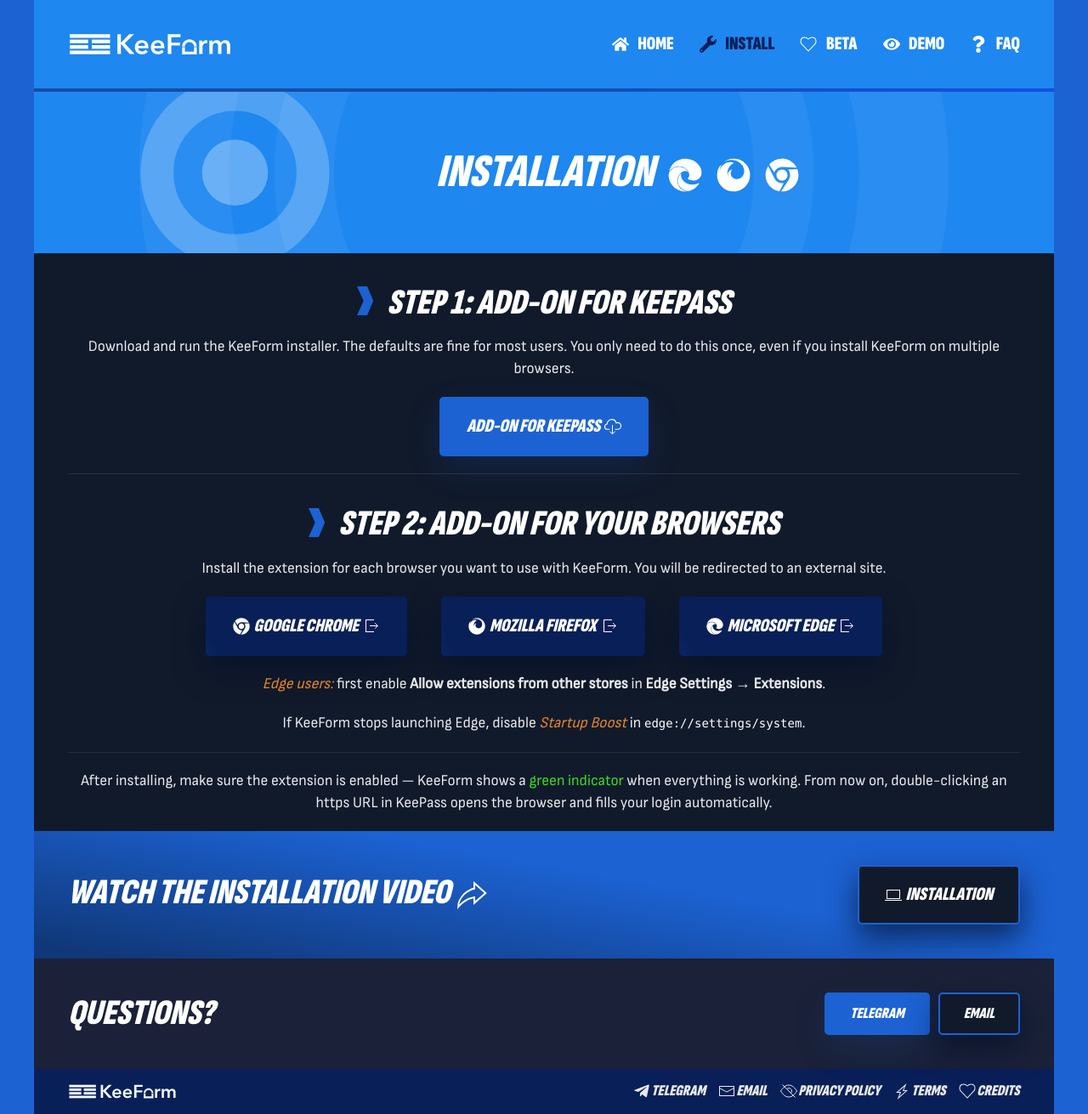
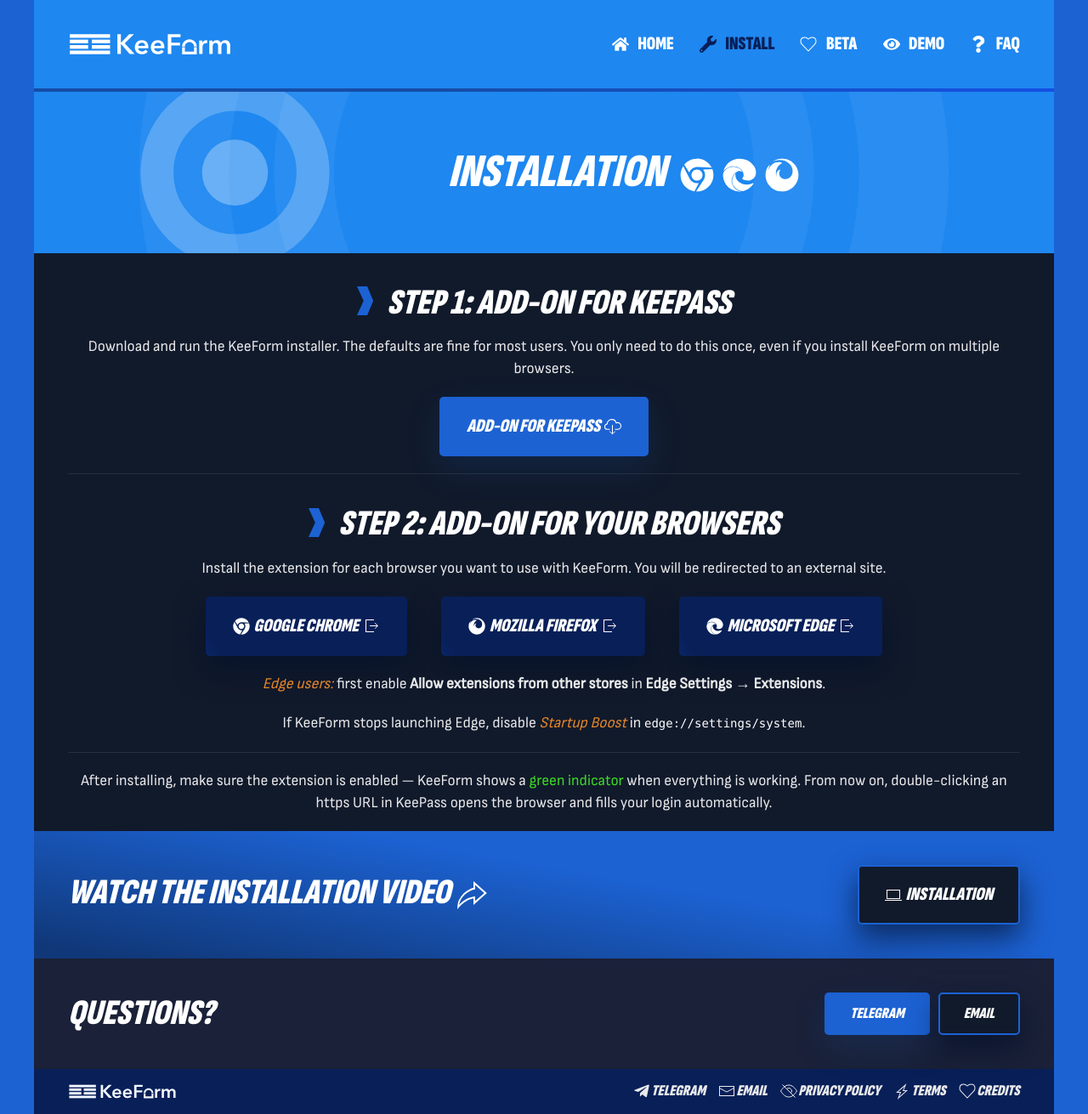
Before and after one commit to keeform/pages, a Jekyll site: the page built from keepass2/keeform-install.html, in a window 1280 px wide. Shown: the whole page at 85% size. Built offline with Jekyll 4.4.1, drawn with Linux system fonts in a browser that asks for light colours.

Commit message:
fix html syntax errors

```diff
--- a/keepass2/keeform-install.html
+++ b/keepass2/keeform-install.html
@@ -13,7 +13,7 @@
 
                   #page\#0 span {
                     vertical-align: center;
-                    space: nowrap;
+                    white-space: nowrap;
                   }
                 </style>
                 <div class="uk-section-default" uk-scrollspy="target: [uk-scrollspy-class]; cls: uk-animation-fade; delay: false;">
@@ -22,10 +22,7 @@
                       <div class="uk-grid-margin-large uk-grid tm-grid-expand uk-grid-column-small uk-grid-row-large uk-child-width-1-1">
                         <div class="uk-grid-item-match uk-flex-middle uk-width-1-1">
                           <div class="uk-panel uk-width-1-1">
-                            <h2 class="uk-h1 uk-width-xlarge uk-margin-auto uk-text-right@s uk-text-center" id="page#0" uk-scrollspy-class="uk-animation-slide-top"> Installation <span class="white-space: nowrap;" <img uk-icon="icon:fa-chrome;ratio:2">
-                                <img uk-icon="icon:fa-edge;ratio:2">
-                                <img uk-icon="icon:fa-firefox;ratio:2">
-                              </span>
+                            <h2 class="uk-h1 uk-width-xlarge uk-margin-auto uk-text-right@s uk-text-center" id="page#0" uk-scrollspy-class="uk-animation-slide-top"> Installation <span style="white-space: nowrap;"><span uk-icon="icon:fa-chrome;ratio:2"></span><span uk-icon="icon:fa-edge;ratio:2"></span><span uk-icon="icon:fa-firefox;ratio:2"></span></span>
                             </h2>
                           </div>
                         </div>
```
Also changed, not shown: keepass2/keeform-beta.html (+3 -4 lines).
